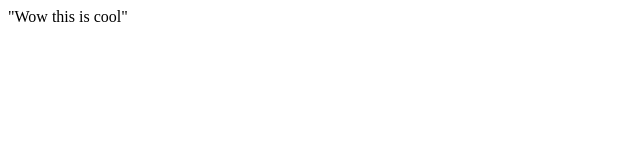
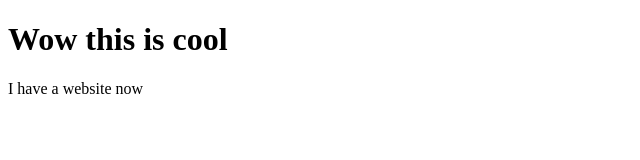
Before and after one commit to clikbait295/clikbait295.github.io, a plain HTML site: page index.html in a window 1280 px wide. Shown: the whole page, without its empty margins (0-640 px from the left). Drawn offline with Linux system fonts and the light colour scheme.

Commit message:
cool commit

```diff
--- a/index.html
+++ b/index.html
@@ -1 +1,7 @@
-<p>"Wow this is cool"</p>
+<!DOCTYPE html>
+<html>
+<body>
+<h1>Wow this is cool</h1>
+<p>I have a website now</p>
+</body>
+</html>
```
